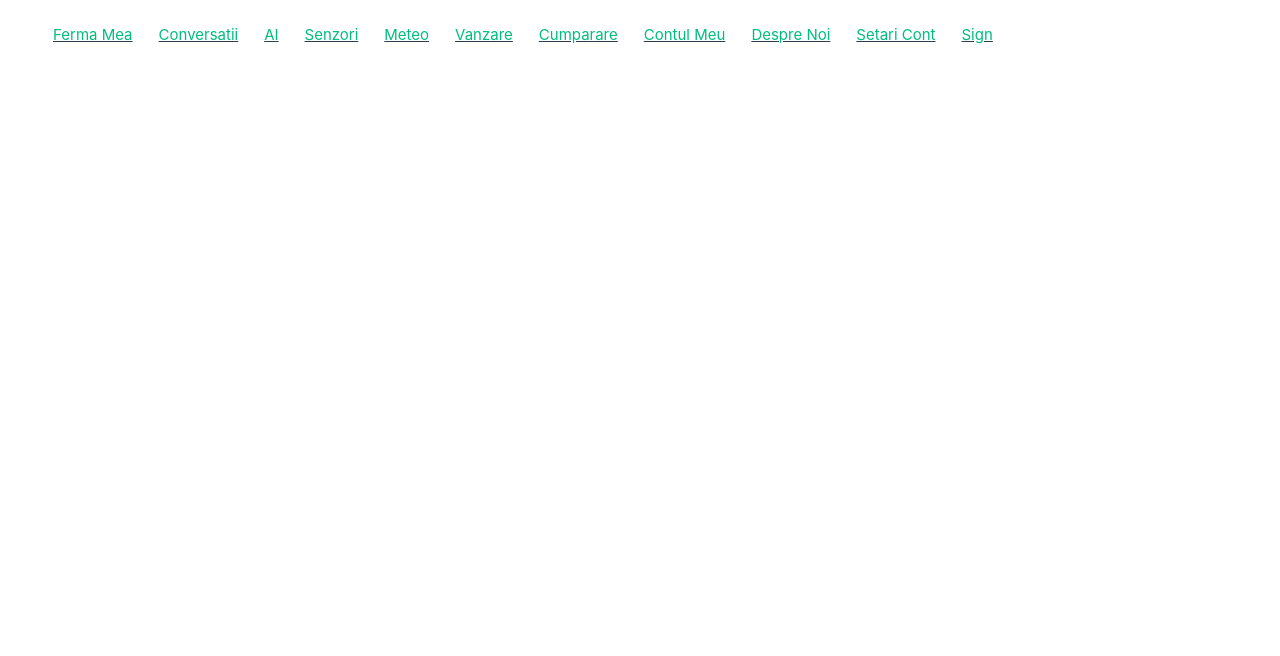
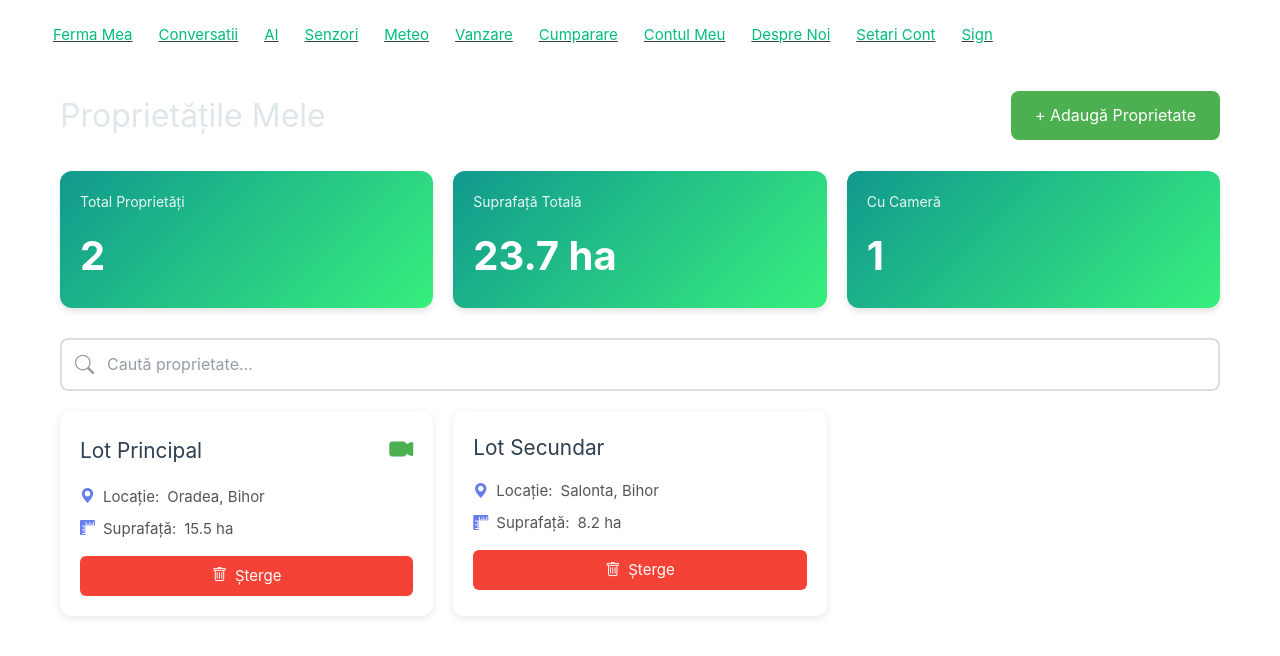
Before and after one commit to rahela0bal/AGRO, a Vue app: page /AGRO/proprietatileMele in a window 1280 px wide. Before the commit this address had no page. Shown: the top 656 px of the page. Built offline with nearby package versions, Linux system fonts and the light colour scheme.

Commit message:
eroare rezolvata

```diff
--- a/src/stores/proprietati.js
+++ b/src/stores/proprietati.js
@@ -22,7 +22,7 @@ export const useProprietatiStore = defineStore('proprietati', () => {
     }
   ])
 
-  //const loading = ref(false)
+  const loading = ref(false)
 
   const totalProprietati = computed(() => proprietati.value.length)
 
```
